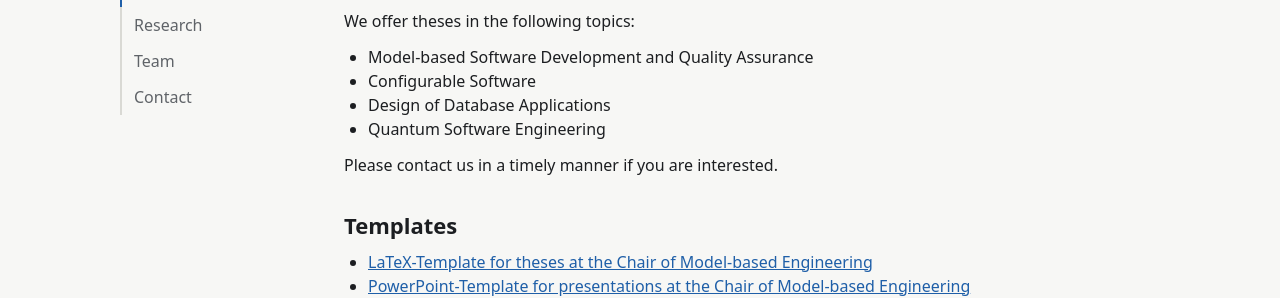
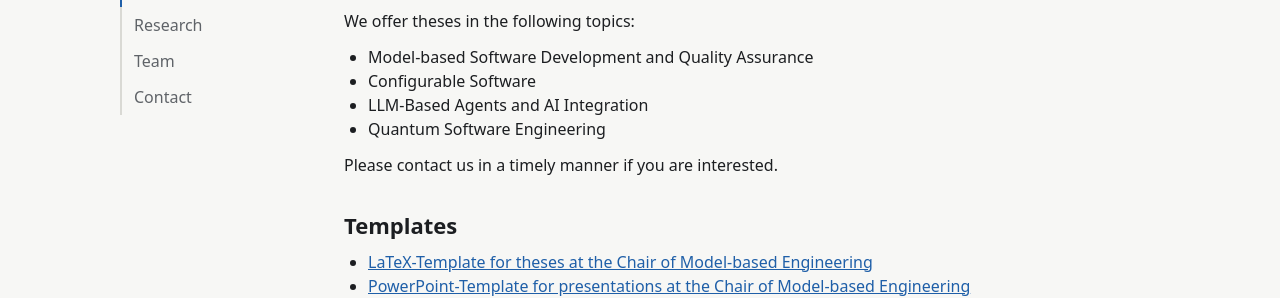
Before and after one commit to Chair-of-Model-based-Engineering/chair-of-model-based-engineering.github.io, a Jekyll site: the page built from en/theses/index.md, in a window 1280 px wide and 900 px high. Shown: the part 214-512 px from the top of the window. Built offline with Jekyll 4.4.1, drawn with Linux system fonts in a browser that asks for light colours.

Commit message:
Open theses topics

```diff
--- a/en/theses/index.md
+++ b/en/theses/index.md
@@ -10,7 +10,7 @@ We offer theses in the following topics:
 
 - Model-based Software Development and Quality Assurance
 - Configurable Software
-- Design of Database Applications
+- LLM-Based Agents and AI Integration
 - Quantum Software Engineering
 
 Please contact us in a timely manner if you are interested.
```
Also changed, not shown: de/theses/index.md (+1 -1 lines).
